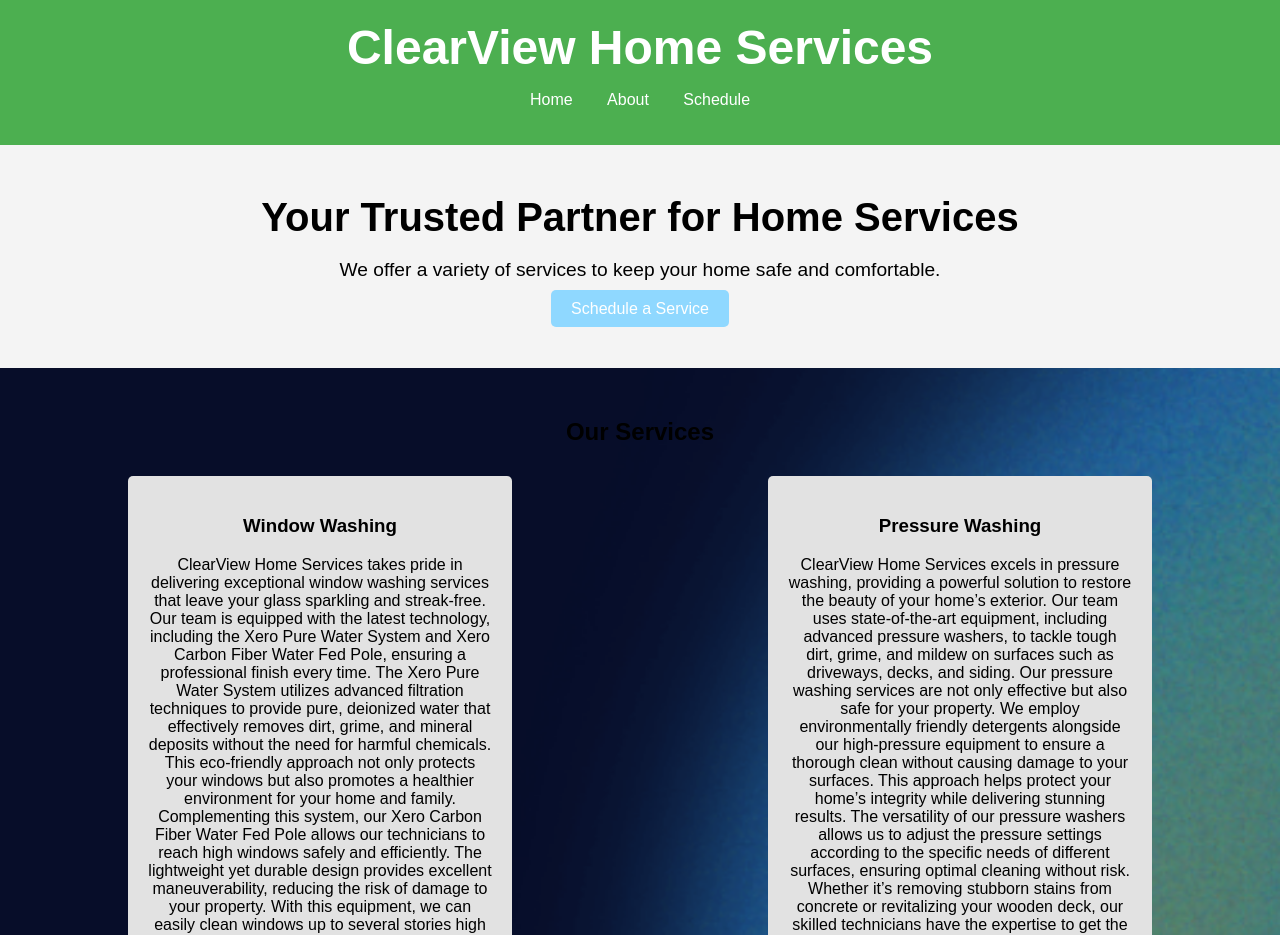
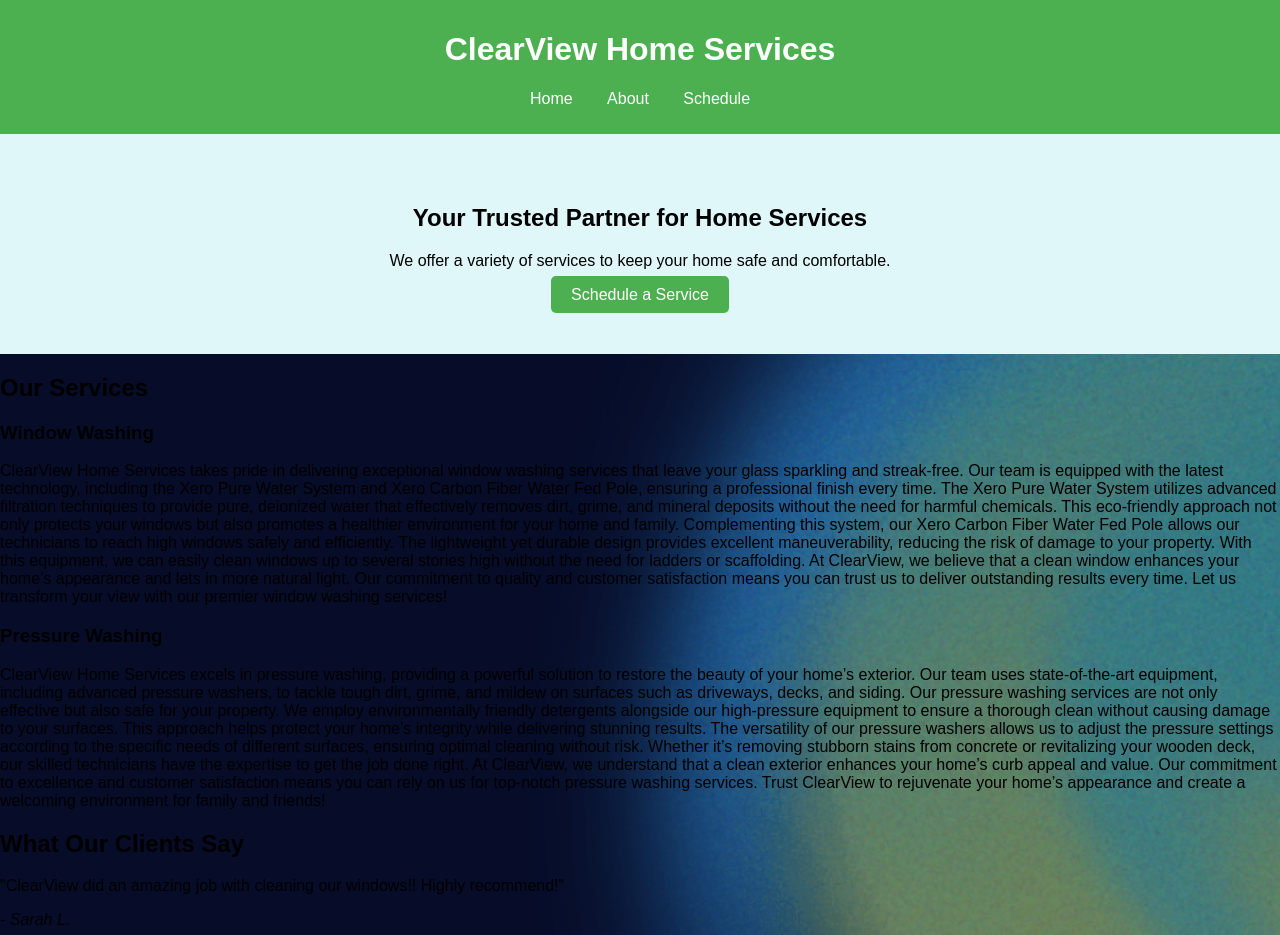
Before and after one commit to clearviewva/clearviewva.github.io, a plain HTML site: page index.html in a window 1280 px wide. Shown: the top 935 px of the page. Drawn offline with Linux system fonts and the light colour scheme.

Commit message:
Update styles.css

```diff
--- a/styles.css
+++ b/styles.css
@@ -1,44 +1,23 @@
-* {
-    box-sizing: border-box;
-}
-
 body {
     font-family: Arial, sans-serif;
     margin: 0;
     padding: 0;
-    background-image: url('background.PNG'); /* Update this path as needed */
+    background-image: url('https://github.com/clearviewva/clearviewva.github.io/blob/main/background.PNG?raw=true'); /* Update this path as needed */
     background-size: cover; /* Ensures the image covers the entire background */
     background-position: center; /* Centers the image */
     background-repeat: no-repeat; /* Prevents the image from repeating */
 }
 
-.container {
-    width: 90%;
-    max-width: 1200px;
-    margin: auto;
-}
 
 header {
-    position: relative;
+    background: #4CAF50;
+    color: white;
+    padding: 10px 0;
     text-align: center;
-    color: white; /* Adjust text color for visibility */
-    padding: 50px 0; /* Space for the header */
-    background: url('https://github.com/clearviewva/clearviewva.github.io/blob/main/ClearViewFinalLogo.png?raw=true') no-repeat center center; /* Set your image URL */
-    background-size: cover; /* Cover the entire header */
-}
-
-header h1 {
-    font-size: 3em; /* Adjust size as needed */
-    margin: 0;
-}
-
-header h2 {
-    font-size: 1.5em; /* Adjust size as needed */
-    margin: 10px 0;
 }
 
 nav ul {
-    list-style: none;
+    list-style-type: none;
     padding: 0;
 }
 
@@ -47,63 +26,23 @@ nav ul li {
     margin: 0 15px;
 }
 
-nav ul li a {
+nav a {
     color: white;
     text-decoration: none;
 }
 
 .hero {
-    background: #f4f4f4;
-    padding: 50px 0;
+    background: #e0f7fa;
+    padding: 50px;
     text-align: center;
 }
 
-.hero h2 {
-    margin: 0 0 10px;
-    font-size: 2.5em;
-}
-
-.hero p {
-    font-size: 1.2em;
-}
-
 .btn {
-    background: #8fd8ff;
+    background: #4CAF50;
     color: white;
     padding: 10px 20px;
     text-decoration: none;
     border-radius: 5px;
-}
-
-.services, .reviews {
-    padding: 30px 0;
-    text-align: center;
-}
-
-.service-list {
-    display: flex;
-    justify-content: space-around;
-}
-
-.service-item {
-    background: #e2e2e2;
-    padding: 20px;
-    margin: 10px;
-    border-radius: 5px;
-    width: 30%;
-}
-
-.reviews {
-    background: #f9f9f9;
-}
-
-.review-item {
-    background: #fff;
-    padding: 15px;
-    margin: 10px auto;
-    border-radius: 5px;
-    max-width: 600px;
-    box-shadow: 0 2px 5px rgba(0, 0, 0, 0.1);
 }
 
 footer {
@@ -111,13 +50,11 @@ footer {
     color: white;
     text-align: center;
     padding: 10px 0;
+    position: relative;
+    bottom: 0;
+    width: 100%;
 }
-header {
-    text-align: center;
-    background: #4CAF50;
-    color: white;
-    padding: 20px 0;
-}
+
 
 nav ul {
     list-style: none;
```
